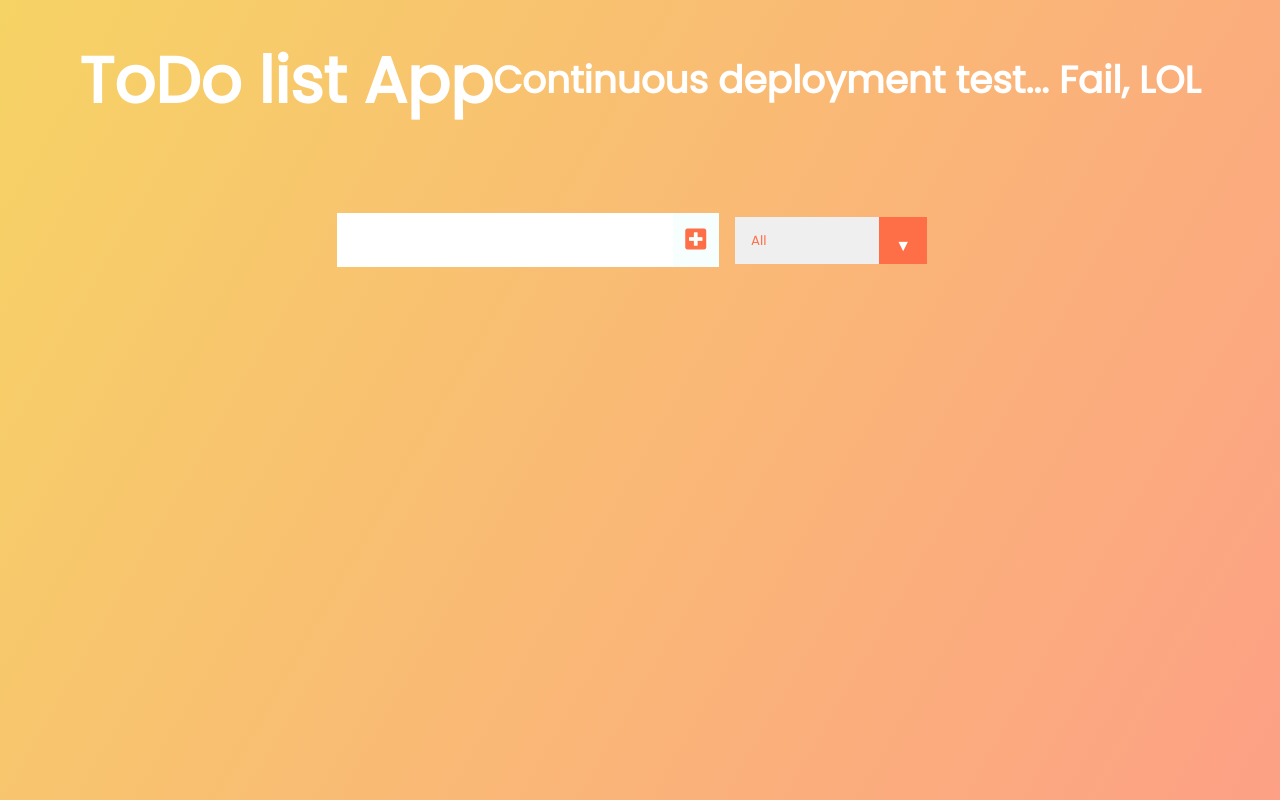
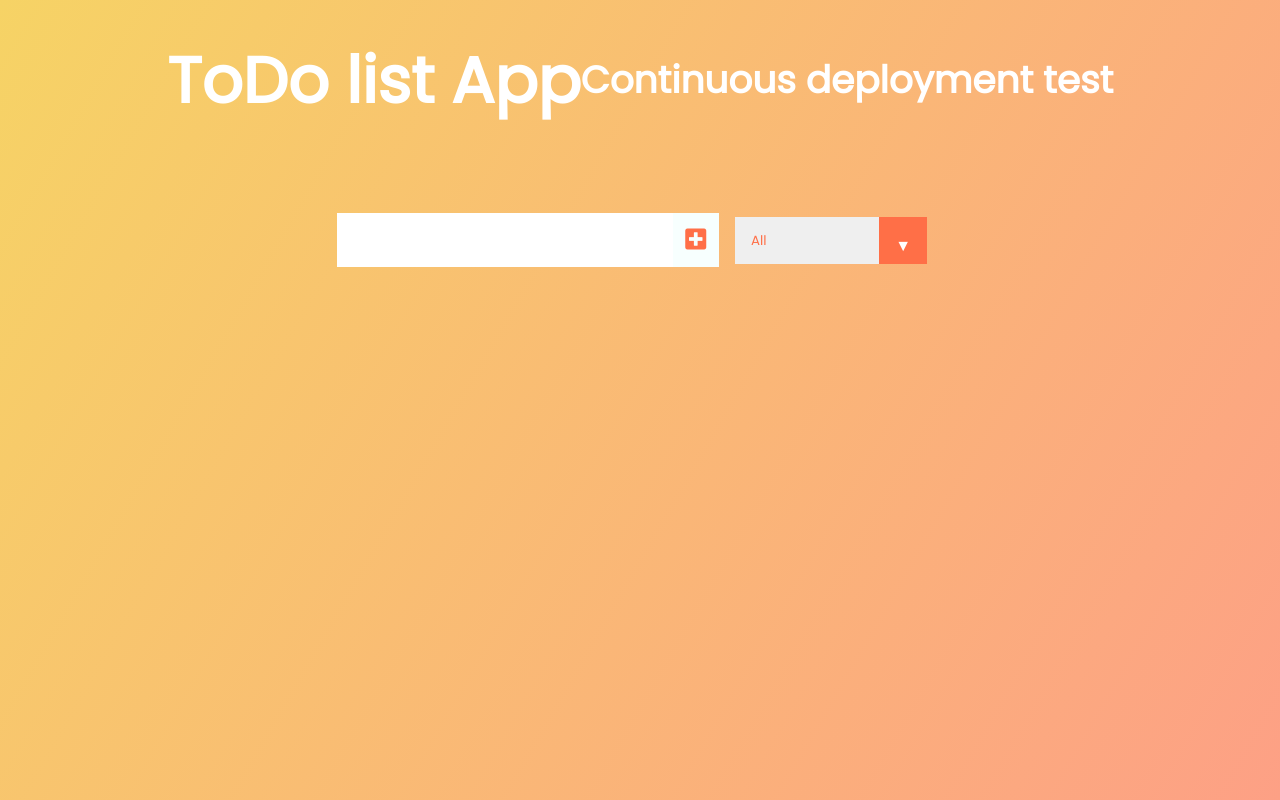
Before and after one commit to T-Bogoslovov/ToDo-List, a React (Create React App) app: page / in a window 1280 px wide. Built offline with nearby package versions, Linux system fonts and the light colour scheme.

Commit message:
Hmmm, yarn build?

```diff
--- a/src/App.js
+++ b/src/App.js
@@ -53,7 +53,7 @@ function App() {
     <div className="App">
       <header>
         <h1>ToDo list App </h1>
-        <h3>Continuous deployment test... Fail, LOL</h3>
+        <h3>Continuous deployment test</h3>
       </header>
       <Form
         inputText={inputText}
```
